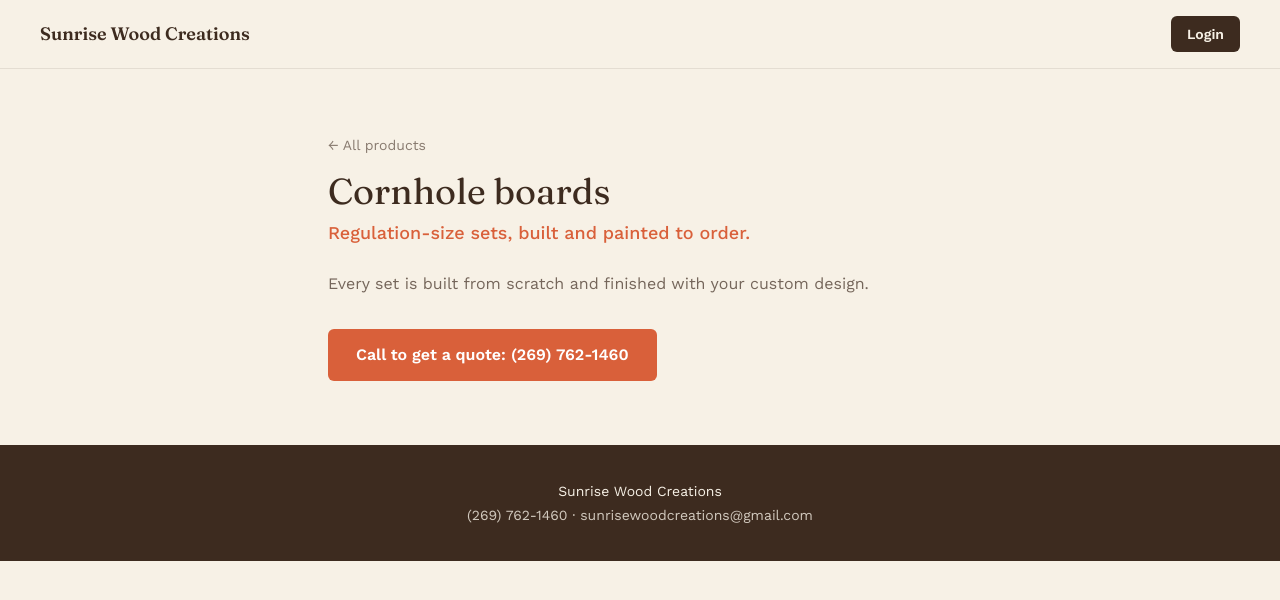
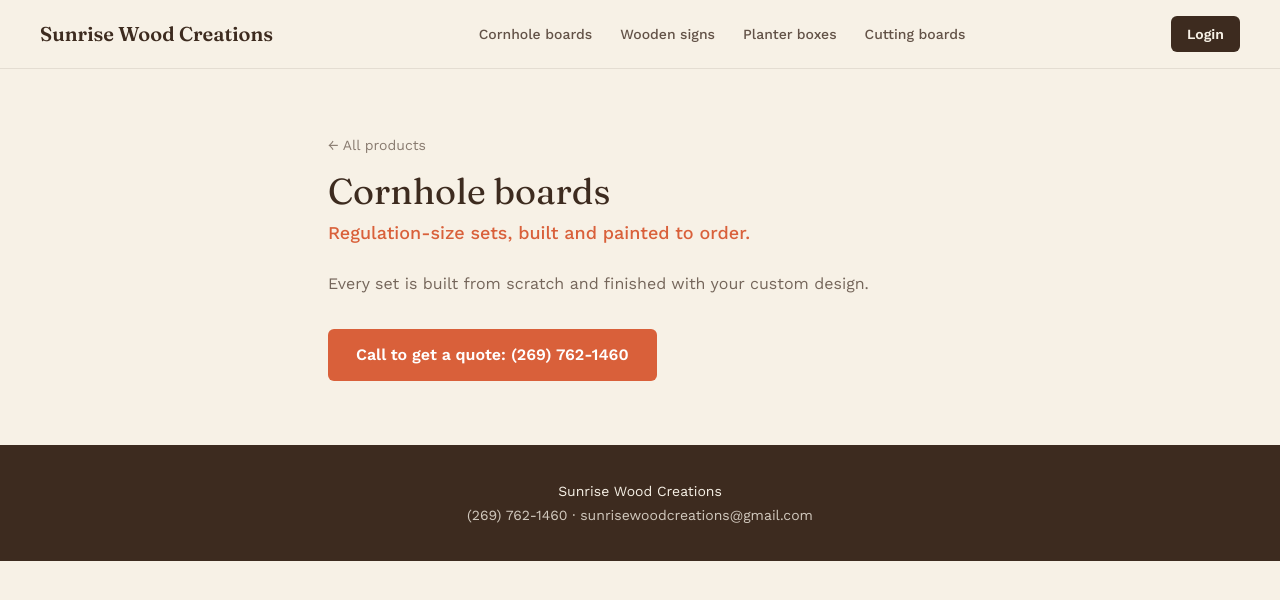
Before and after one commit to sunrisewoodcreations-sys/sunrise-wood-creations, a Next.js app: page /products/cornhole-boards in a window 1280 px wide. Shown: the top 600 px of the page. Built offline with nearby package versions, Linux system fonts and the light colour scheme; no server answers; the database is empty.

Commit message:
Update page.tsx

```diff
--- a/src/app/products/[slug]/page.tsx
+++ b/src/app/products/[slug]/page.tsx
@@ -27,6 +27,10 @@ export default async function ProductPage({ params }: { params: { slug: string }
   const product = content.products[params.slug as ProductKey];
   if (!product || !product.enabled) notFound();
 
+  const visibleProducts = PRODUCT_ORDER
+    .map(key => ({ slug: key, ...content.products[key] }))
+    .filter(p => p.enabled);
+
   const supabase = createClient();
   const { data: { user } } = await supabase.auth.getUser();
   let role: "admin" | "customer" | null = null;
@@ -38,7 +42,14 @@ export default async function ProductPage({ params }: { params: { slug: string }
   return (
     <div>
       <header className="flex items-center justify-between px-6 md:px-10 py-4 border-b border-walnut/10 bg-cream">
-        <Link href="/" className="font-display text-lg text-walnut font-semibold">Sunrise Wood Creations</Link>
+        <Link href="/" className="font-display text-lg md:text-xl text-walnut font-semibold">Sunrise Wood Creations</Link>
+        <nav className="hidden md:flex gap-7 text-sm font-medium">
+          {visibleProducts.map(p => (
+            <Link key={p.slug} href={`/products/${p.slug}`} className="text-walnut/80 hover:text-walnut">
+              {p.name}
+            </Link>
+          ))}
+        </nav>
         {role ? (
           <AccountMenu role={role} />
         ) : (
```
